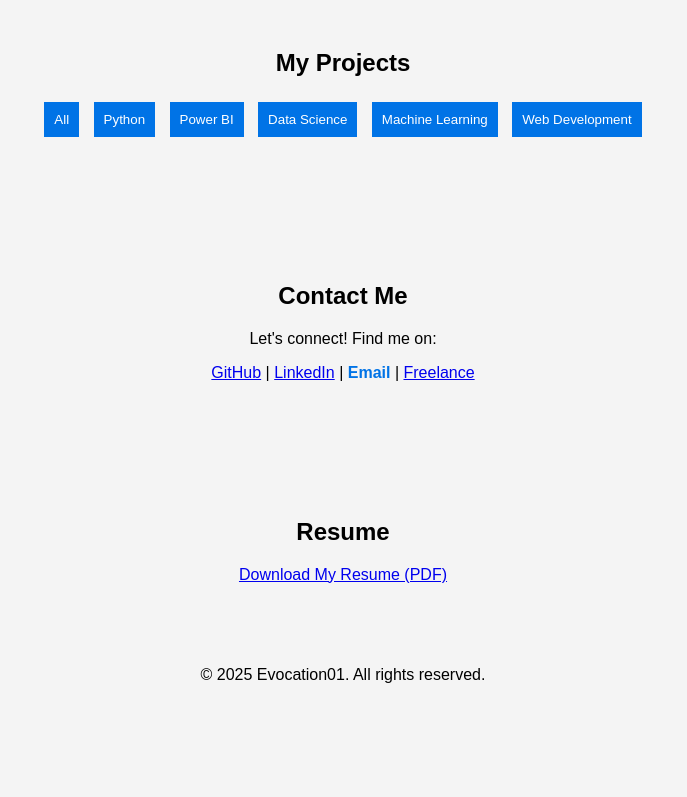
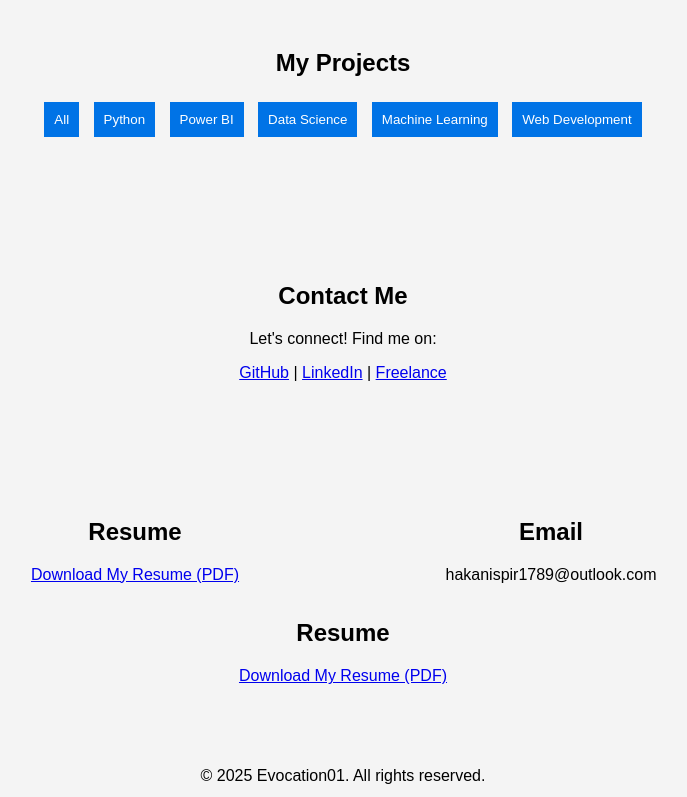
Before and after one commit to evocation01/evocation01.github.io, a plain HTML site: page index.html in a window 1280 px wide. Shown: the part 400-1197 px from the top of the page, without its empty margins (297-984 px from the left). Before the commit the page ends 1100 px from the top, so only its background shows below. Drawn offline with Linux system fonts and the light colour scheme; no server answers.

Commit message:
Update index.html

```diff
--- a/index.html
+++ b/index.html
@@ -66,13 +66,24 @@
         <div class="container">
             <h2>Contact Me</h2>
             <p>Let's connect! Find me on:</p>
-            <p><a href="https://github.com/evocation01" target="_blank">GitHub</a> | <a href="https://linkedin.com/in/hakanispir" target="_blank">LinkedIn</a> | <a href="mailto:hakanispir1789@outlook.com" style="color: #0073e6; text-decoration: none; font-weight: bold;">Email</a> | <a href="https://www.freelancer.com/u/ihakan83" target="_blank">Freelance</a></p>
+            <p><a href="https://github.com/evocation01" target="_blank">GitHub</a> | <a href="https://linkedin.com/in/hakanispir" target="_blank">LinkedIn</a> | <a href="https://www.freelancer.com/u/ihakan83" target="_blank">Freelance</a></p>
         </div>
     </section>
 
     <section id="resume">
         <div class="container">
+            <div style="display: flex; justify-content: space-between;">
+                <div style="width: 48%;">
+                    <h2>Resume</h2>
+                    <p><a href="#" id="resume-link" target="_blank">Download My Resume (PDF)</a></p>
+                </div>
+                <div style="width: 48%;">
+                    <h2>Email</h2>
+                    <p>hakanispir1789@outlook.com</p>
+                </div>
+            </div>
             <h2>Resume</h2>
+
             <p><a href="#" id="resume-link" target="_blank">Download My Resume (PDF)</a></p>
 <script>
     fetch('https://api.github.com/repos/evocation01/evocation01.github.io/contents/')
```
